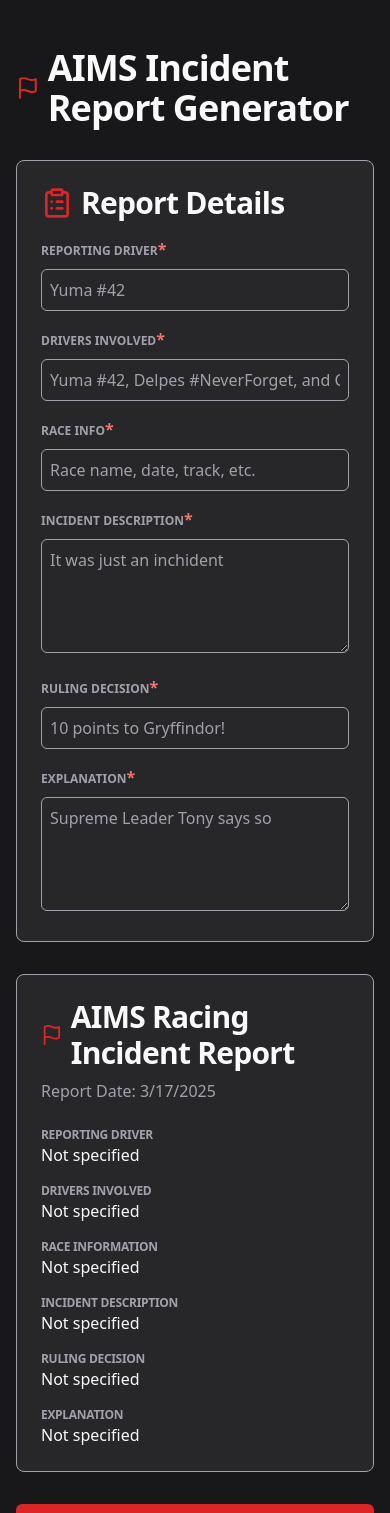
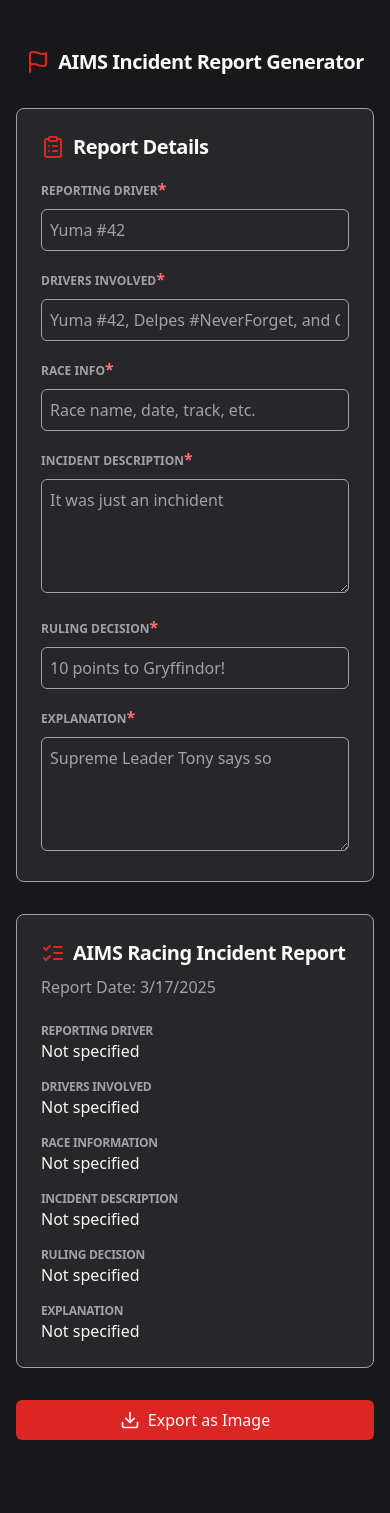
Before and after one commit to FurrerW/aimsReportTool, a React (Vite) app: page / in a window 390 px wide. Shown: the top 1513 px of the page. After the commit the page ends 1456 px from the top, so only its background shows below. Built offline with nearby package versions, Linux system fonts and the light colour scheme.

Commit message:
style: update header and report section styles for improved responsiveness and consistency

```diff
--- a/src/App.tsx
+++ b/src/App.tsx
@@ -1,6 +1,6 @@
 import React, { useState, useRef } from "react";
 import { toPng } from "html-to-image";
-import { ClipboardList, Flag, Download } from "lucide-react";
+import { ClipboardList, Download, Flag, List, ListChecks } from "lucide-react";
 
 interface IncidentReport {
   reportingDriver: string;
@@ -46,9 +46,9 @@ function App() {
   return (
     <div className="">
       <div id="body-inner-container">
-        <header className="py-8 flex items-center justify-center">
+        <header className="py-8 md:py-12 lg:py-24 flex items-center justify-center">
           <div className="flex items-center gap-2">
-            <Flag className="size-10 text-accent" />
+            <Flag className="size-6 lg:size-10 text-accent" />
             <h1>AIMS Incident Report Generator</h1>
           </div>
         </header>
@@ -57,7 +57,7 @@ function App() {
           {/* Input Form */}
           <section className="bg-muted rounded-lg border border-border p-6 space-y-4">
             <div className="flex items-center gap-2">
-              <ClipboardList className="size-8 text-accent" />
+              <ClipboardList className="size-6 lg:size-8 text-accent" />
               <h2>Report Details</h2>
             </div>
             <div className="space-y-4">
@@ -166,7 +166,7 @@ function App() {
           >
             <header className="mb-6 grid gap-2">
               <div className="flex items-center gap-2">
-                <Flag className="size-8 text-accent" />
+                <ListChecks className="size-6 lg:size-8 text-accent" />
                 <h2>AIMS Racing Incident Report</h2>
               </div>
               <p>Report Date: {new Date().toLocaleDateString()}</p>
--- a/src/index.css
+++ b/src/index.css
@@ -48,19 +48,19 @@
   h1,
   h2,
   h3 {
-    @apply leading-none tracking-tight text-foreground font-semibold;
+    @apply leading-none tracking-tight text-foreground font-semibold text-balance;
   }
 
   h1 {
-    @apply text-4xl;
+    @apply text-xl md:text-2xl lg:text-4xl;
   }
 
   h2 {
-    @apply text-3xl;
+    @apply text-xl lg:text-2xl;
   }
 
   h3 {
-    @apply text-2xl;
+    @apply text-lg lg:text-xl;
   }
 
   input,
```
